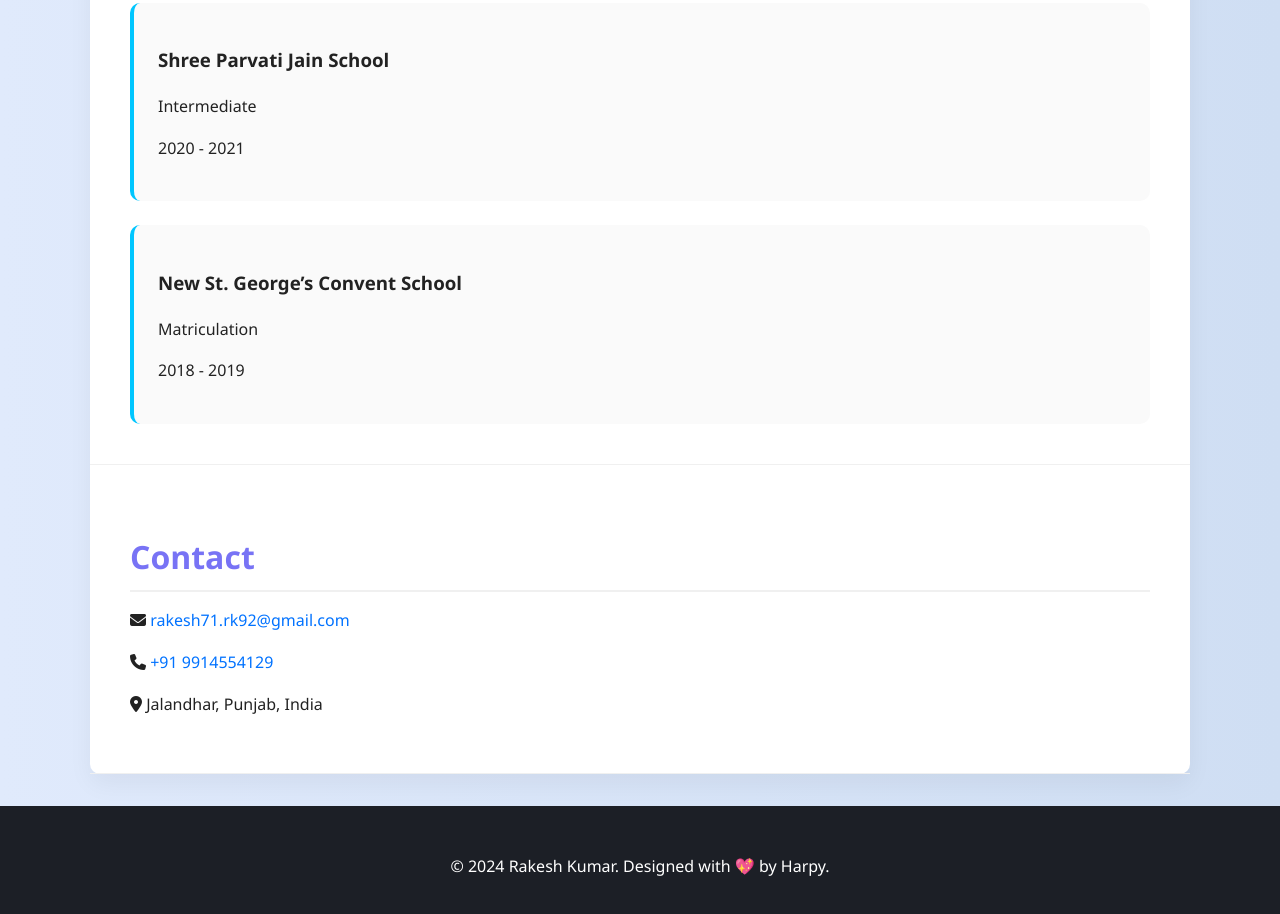
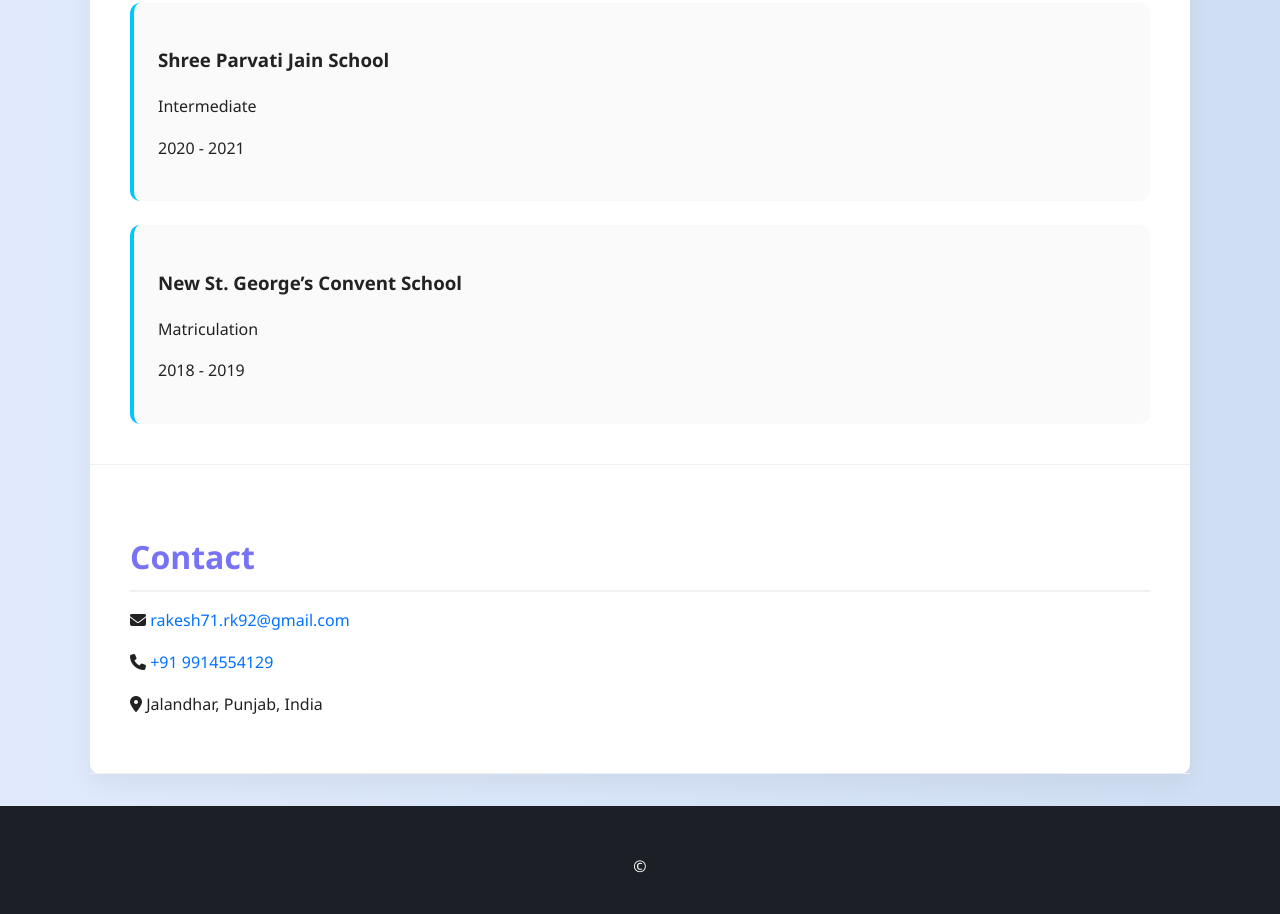
Before and after one commit to RAKESH9914/Rakesh, a plain HTML site: page index.html in a window 1280 px wide. Shown: the part 3244-4158 px from the top of the page. Drawn offline with Linux system fonts and the light colour scheme.

Commit message:
Update index.html

```diff
--- a/index.html
+++ b/index.html
@@ -131,7 +131,7 @@
   </main>
 
   <footer class="business-footer">
-    <p>&copy; 2024 Rakesh Kumar. Designed with 💖 by Harpy.</p>
+    <p>&copy; </p>
   </footer>
 </body>
 </html>
```
